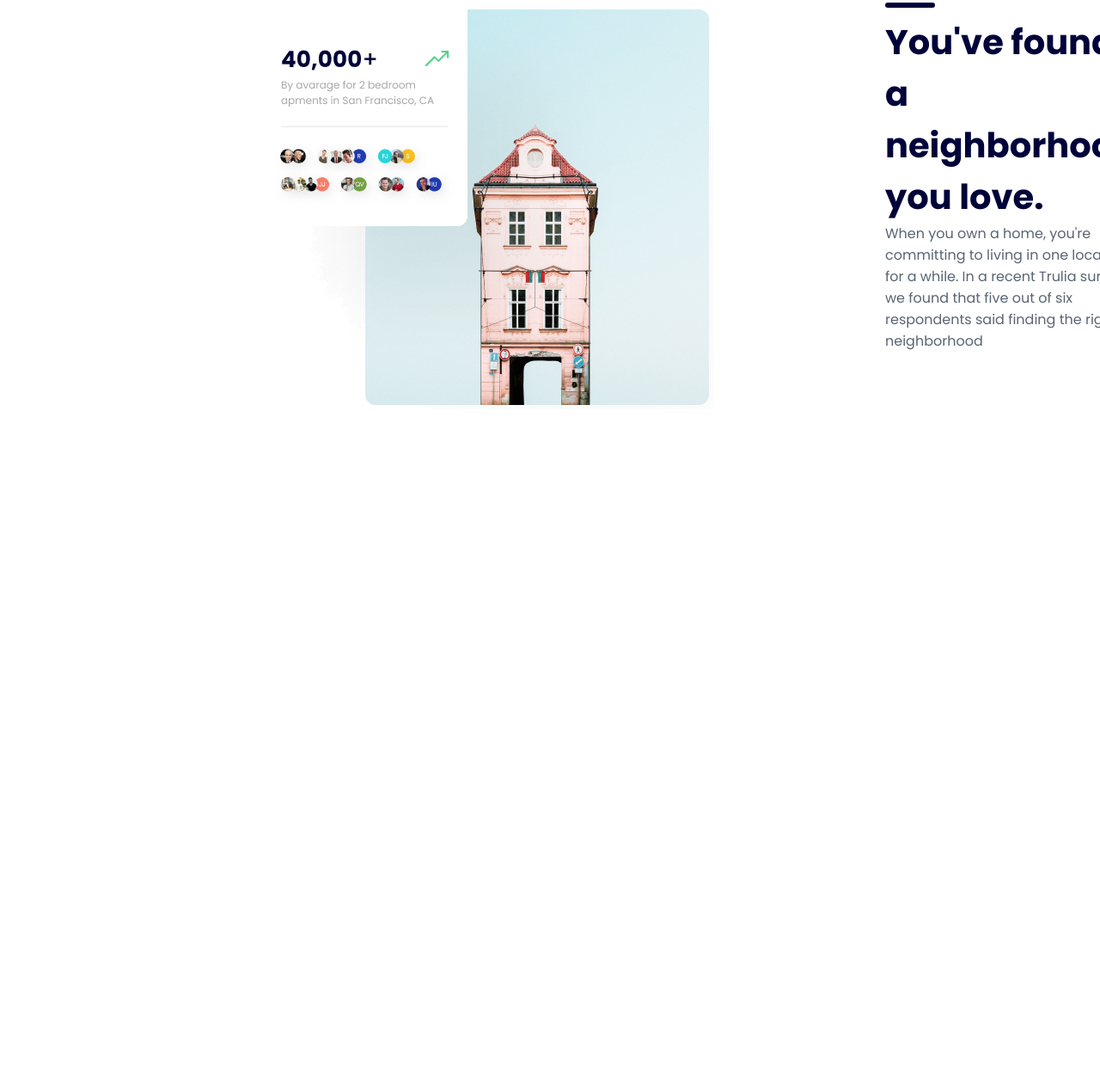
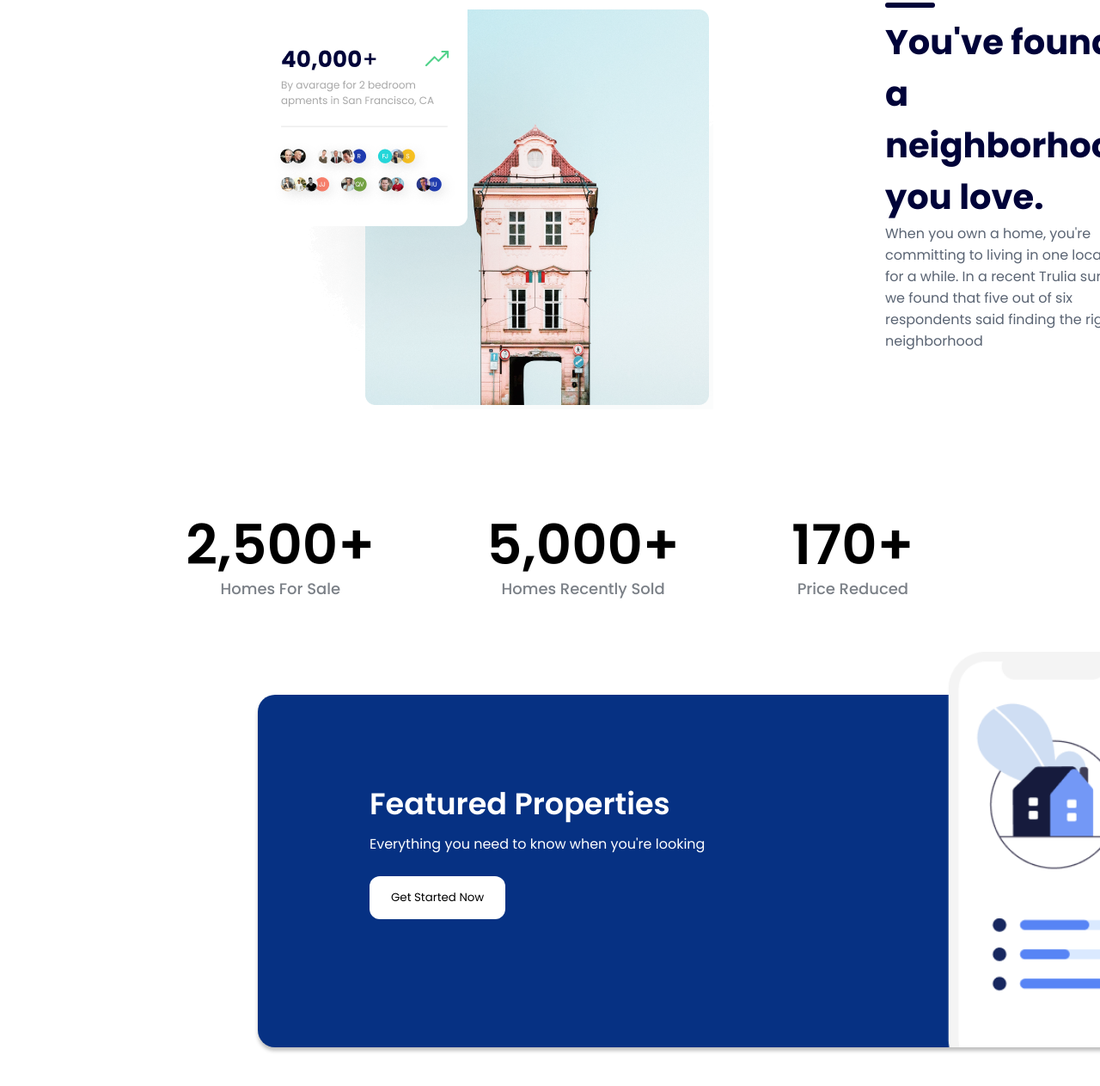
Before and after one commit to uttamsdev/besnik-agency, a plain HTML site: page index.html in a window 1280 px wide. Shown: the part 2651-3914 px from the top of the page at 86% size. Before the commit the page ends 3127 px from the top, so only its background shows below. Drawn offline with Linux system fonts and the light colour scheme.

Commit message:
another section done

```diff
--- a/css/style.css
+++ b/css/style.css
@@ -223,7 +223,7 @@ nav {
   color: #0689ff;
   font-weight: 600;
 }
-.feature-cards{
+.feature-cards {
   display: flex;
   justify-content: center;
   gap: 50px;
@@ -235,48 +235,108 @@ nav {
   border-radius: 12px;
   padding-bottom: 30px;
 }
-.feature-card h2{
+.feature-card h2 {
   color: #000339;
   font-size: 22px;
   font-weight: 600;
   margin-top: 10px;
   margin-left: 20px;
 }
-.feature-card > p{
+.feature-card > p {
   font-size: 15px;
-    color: #A3A6AB;
+  color: #a3a6ab;
   /* margin-left: 20px; */
   font-weight: 500;
   margin: 8px 0px 20px 20px;
 }
-.facilities-items{
+.facilities-items {
   display: flex;
   justify-content: space-evenly;
 }
-.facilities{
+.facilities {
   display: flex;
   gap: 8px;
 }
-.facilities .last-icon{
+.facilities .last-icon {
   width: 20px;
   height: 20px;
 }
-.last-section{
+.last-section {
   padding: 150px 300px 0px 300px;
 }
-.hr2{
+.hr2 {
   margin: 0;
 }
-.hero{
+.hero {
   display: flex;
   gap: 200px;
 }
-.hero-details h1{
+.hero-details h1 {
   color: #000339;
   margin-top: 10px;
   font-size: 40px;
 }
-.hero-details p{
-    color: #5A6473;
+.hero-details p {
+  color: #5a6473;
   font-size: 16px;
 }
+.hero img {
+  margin-bottom: 110px;
+}
+.counter-cards {
+  display: flex;
+  justify-content: center;
+  gap: 130px;
+}
+.counter-card {
+  width: 250px;
+  text-align: center;
+}
+.counter-card h1 {
+  color: #000000;
+  font-size: 64px;
+  font-weight: 600;
+}
+.counter-card p {
+  color: #7b8087;
+  font-size: 18px;
+  font-weight: 500;
+  margin-top: -10px;
+  margin-bottom: 110px;
+}
+.support {
+  width: 1300px;
+  background-color: #063183;
+  display: flex;
+  gap: 180px;
+  margin-bottom: 200px;
+  height: 410px;
+  box-shadow: 0px 4px 4px rgba(0, 0, 0, 0.25);
+  border-radius: 20px;
+  /* overflow: hidden; */
+}
+.support img {
+  margin-top: -50px;
+  height: 460px;
+}
+.support-info{
+    margin-left: 130px;
+}
+.support-info h1 {
+    margin-top: 100px;
+  color: white;
+  font-size: 35px;
+  font-weight: 600;
+}
+.support-info p{
+    font-size: 16px;
+    color: white;
+    margin-top: 08px;
+}
+.support-info button{
+    border: none;
+    background-color: white;
+    padding: 15px 25px;
+    border-radius: 12px;
+    margin-top: 25px;
+}
--- a/index.html
+++ b/index.html
@@ -182,6 +182,33 @@
                     <p>When you own a home, you're committing to living in one location for a while. In a recent Trulia survey, we found that five out of six respondents said finding the right neighborhood </p>
                 </div>
             </div>
+
+            <div class="counter-cards">
+                <div class="counter-card">
+                    <h1>2,500+</h1>
+                    <p>Homes For Sale</p>
+                </div>
+                <div class="counter-card">
+                    <h1>5,000+</h1>
+                    <p>Homes Recently Sold</p>
+                </div>
+                <div class="counter-card">
+                    <h1>170+</h1>
+                    <p>Price Reduced</p>
+                </div>
+            </div>
+
+            <div class="support">
+               <div class="support-info">
+                <h1>Featured Properties</h1>
+                <p>Everything you need to know when you're looking</p>
+                <button>Get Started Now</button>
+               </div>
+               <div>
+                <img src="images/illustration.png" alt="">
+               </div>
+
+            </div>
         </section>
     </main>
 </body>
```
Also changed, not shown: images/illustration.png (added). Lines whose indentation alone changed are shown as unchanged.
